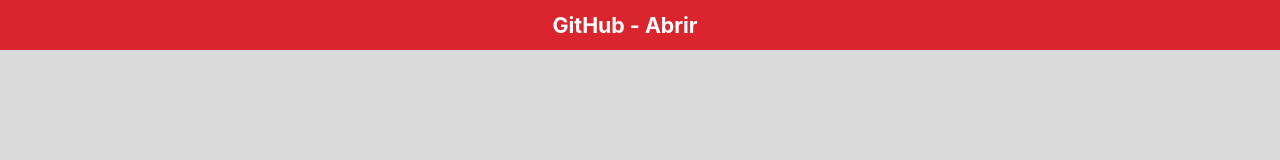
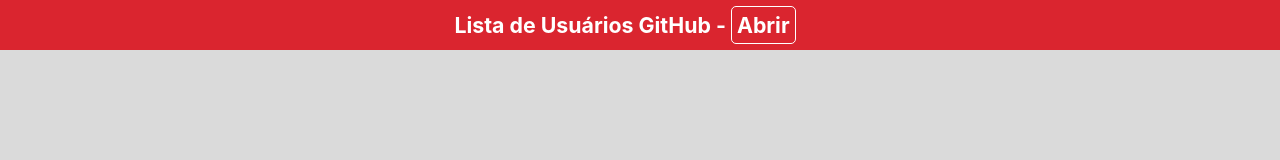
Before and after one commit to renan-sn/listadeusuariosgithu, a plain HTML site: page pages/home/index.html in a window 1280 px wide. Drawn offline with Linux system fonts and the light colour scheme.

Commit message:
nova melhoria

```diff
--- a/pages/home/index.html
+++ b/pages/home/index.html
@@ -11,7 +11,7 @@
     <body>
         <header id="header-container">
             <div id="div-header">
-                <h2 id="header-title">GitHub - <strong id="open-busca">Abrir</strong></h2>
+                <h2 id="header-title">Lista de Usuários GitHub - <strong id="open-busca">Abrir</strong></h2>
             </div>
 
             <div id="div-form" style="display: none;">
--- a/pages/home/styles.css
+++ b/pages/home/styles.css
@@ -44,6 +44,15 @@
 h2#header-title strong#open-busca:hover {
     text-decoration: none;
     cursor: pointer;
+    transition: all 0.2s;
+    background: #fff;
+    color: #da252f;
+}
+strong#open-busca {
+    border: solid 1px white;
+    border-radius: 5px;
+    padding: 5px;
+    transition: all 0.2s;
 }
 
 div#div-form {
```
